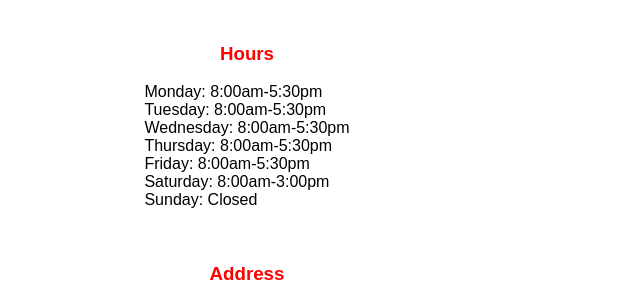
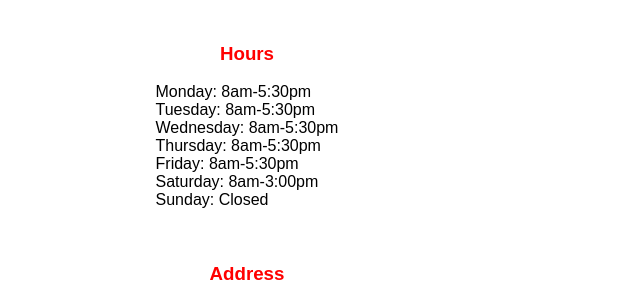
Before and after one commit to nathanembaye/aberham_garage, a plain HTML site: page index.html in a window 1280 px wide. Shown: the part 1873-2166 px from the top of the page, 644-1280 px from the left. Drawn offline with Linux system fonts and the light colour scheme.

Commit message:
Update index.html

```diff
--- a/index.html
+++ b/index.html
@@ -127,12 +127,12 @@
             <h3 style="color:red">Hours</h3>
             <br/>
             <ul style="text-align:left; display: inline-block;">
-                <il><p>Monday: 8:00am-5:30pm</p></il>
-                <il><p>Tuesday: 8:00am-5:30pm</p></il>
-                <il><p>Wednesday: 8:00am-5:30pm</p></il>
-                <il><p>Thursday: 8:00am-5:30pm</p></il>
-                <il><p>Friday: 8:00am-5:30pm</p></il>
-                <il><p>Saturday: 8:00am-3:00pm</p></il>
+                <il><p>Monday: 8am-5:30pm</p></il>
+                <il><p>Tuesday: 8am-5:30pm</p></il>
+                <il><p>Wednesday: 8am-5:30pm</p></il>
+                <il><p>Thursday: 8am-5:30pm</p></il>
+                <il><p>Friday: 8am-5:30pm</p></il>
+                <il><p>Saturday: 8am-3:00pm</p></il>
                 <il><p>Sunday: Closed</p></il>
             </ul>
             <br/>
```
